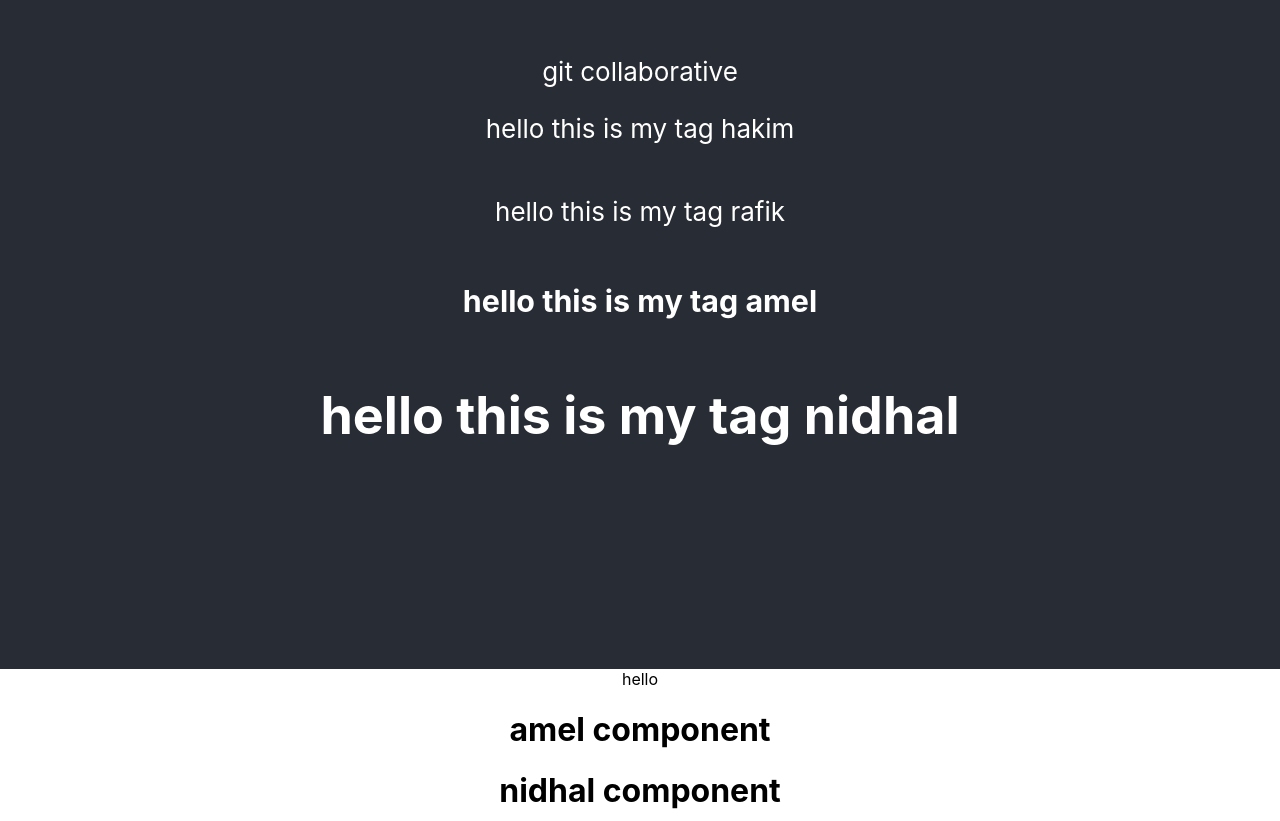
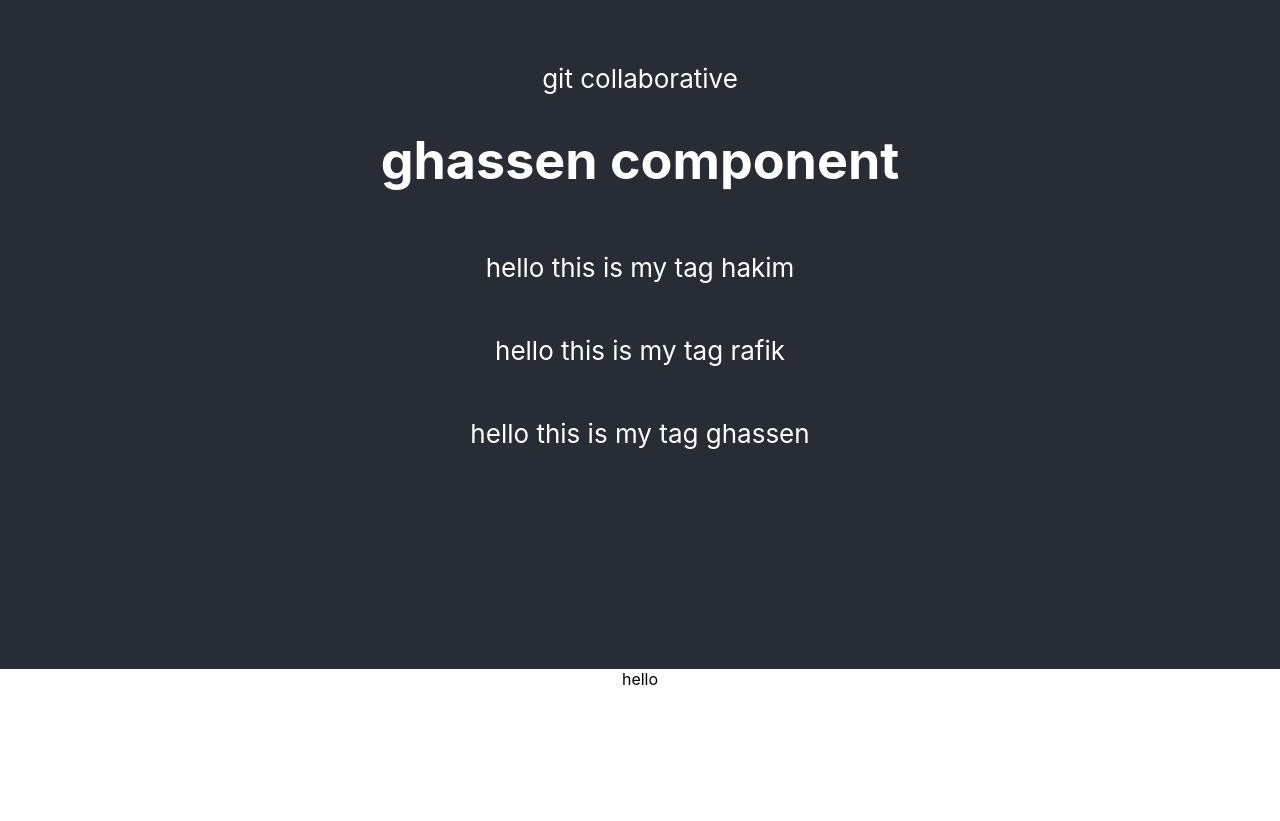
Before and after one commit to gasmi-rafik/git-collaborative, a React (Create React App) app: page / in a window 1280 px wide. Shown: the part 131-952 px from the top of the page. After the commit the page ends 820 px from the top, so only its background shows below. Built offline with nearby package versions, Linux system fonts and the light colour scheme.

Commit message:
my second commit ghassen

```diff
--- a/src/App.js
+++ b/src/App.js
@@ -2,8 +2,7 @@ import logo from './logo.svg';
 import './App.css';
 import Rafik from "./Rafik"
 import Hakim from './Hakim'
-import Amel from './Amel'
-import Nidhal from './Nidhal'
+import Gassen from './Gassen';
 
 function App() {
   return (
@@ -11,21 +10,12 @@ function App() {
       <header className="App-header">
 
         <Rafik />
-
+        <Gassen />
         <p>hello this is my tag hakim </p>
         <p>hello this is my tag rafik</p>
-
-        <h3>hello this is my tag amel</h3>
-
-
-
-        <h1> hello this is my tag nidhal</h1>
+        <p> hello this is my tag ghassen</p>
       </header>
       <Hakim />
-      <Amel />
-      <Nidhal />
-
-
     </div>
   );
 }
```
